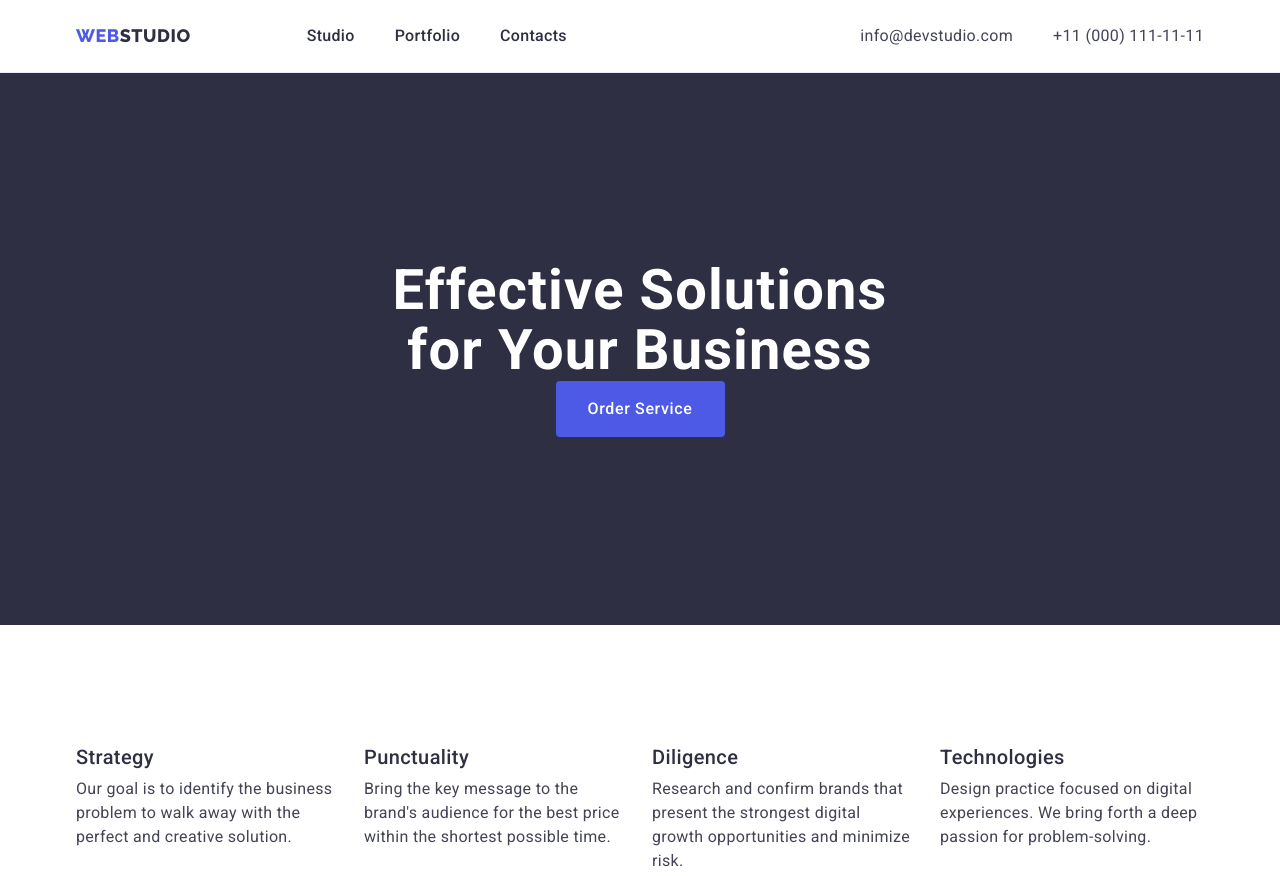
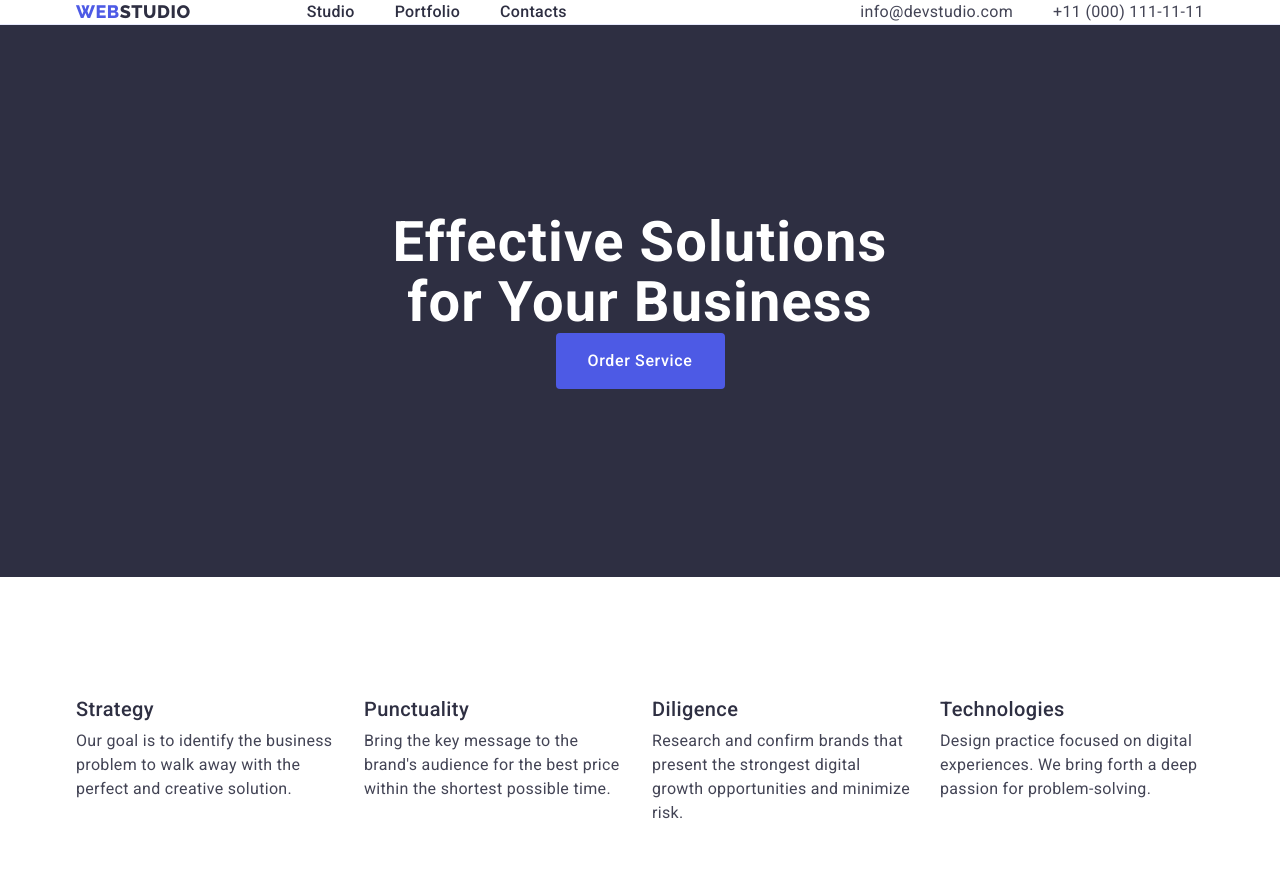
Before and after one commit to Andrey9019/CardBoard-Backend, a plain HTML site: page index.html in a window 1280 px wide. Shown: the top 876 px of the page. Drawn offline with nearby package versions, Linux system fonts and the light colour scheme.

Commit message:
delete-margin-header

```diff
--- a/css/style.css
+++ b/css/style.css
@@ -104,8 +104,6 @@ img {
   display: flex;
   gap: 40px;
   align-items: center;
-  margin-top: 8px;
-  margin-bottom: 8px;
 }
 
 .header-flex-address {
```
